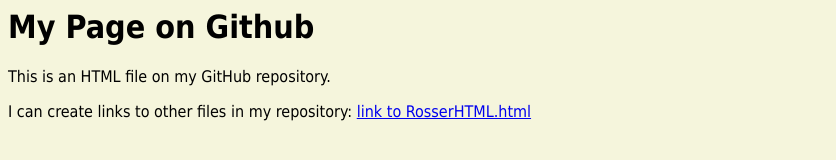
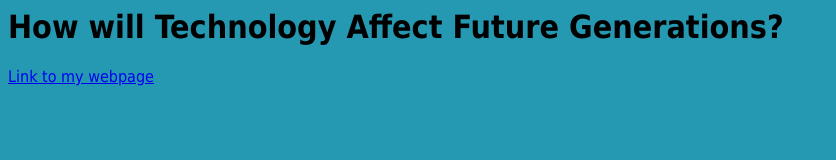
Before and after one commit to mrosser-pvcc/mrosser-pvcc.github.io, a plain HTML site: page index.html in a window 1280 px wide. Shown: the whole page, without its empty margins (0-836 px from the left). Drawn offline with Linux system fonts and the light colour scheme.

Commit message:
Update index.html

```diff
--- a/index.html
+++ b/index.html
@@ -1,16 +1,13 @@
 <html>
   <head>
-    <title>Simple GitHub Page</title>
+    <title>How will Technology Affect Future Generations?</title>
 
     <style>
-      body {#2B1700; background-color: #F5F5DC; font-family: tahoma, verdana;}
+      body {#2B1700; background-color: #2599b2; font-family: tahoma, verdana;}
     </style>
   </head>
-
   <body>
-    <h1>My Page on Github</h1>
-    <p>This is an HTML file on my GitHub repository.</p>
-    <p>I can create links to other files in my repository: <a href = "RosserHTML.html">link to RosserHTML.html</a><p>
-
+    <h1>How will Technology Affect Future Generations?</h1>
+    <p><a href = "How will technology affect the future generations.html"> Link to my webpage</a></p>
   </body>
 </html>
```
